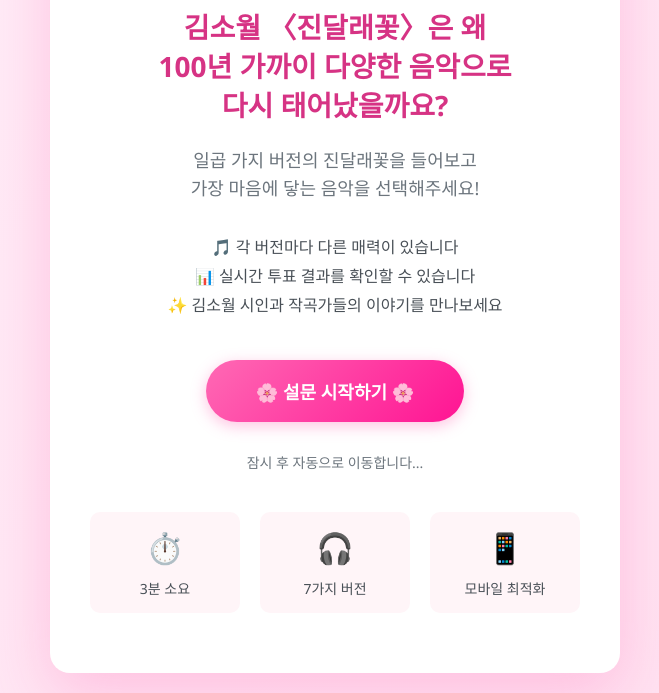
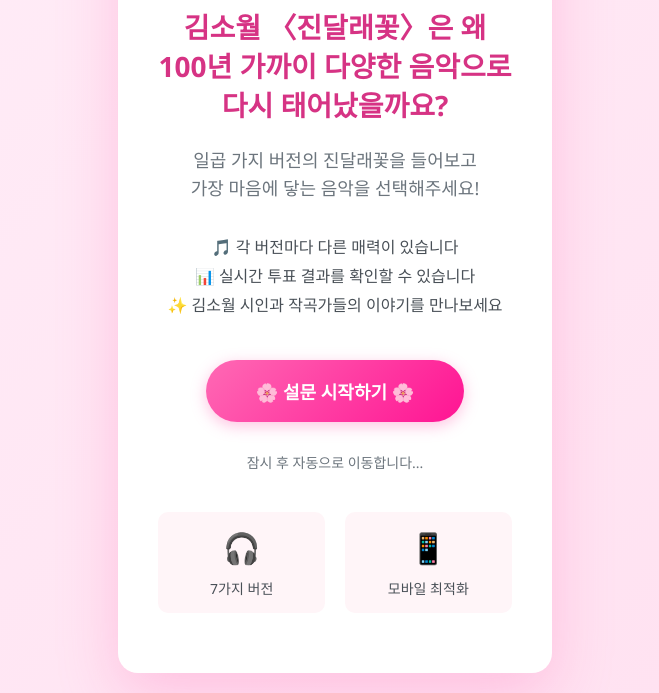
Before and after one commit to GAPYUNGHIGH-hub/azalea-survey-landing, a plain HTML site: page index.html in a window 1280 px wide. Shown: the part 201-894 px from the top of the page, without its empty margins (305-964 px from the left). Drawn offline with Linux system fonts and the light colour scheme.

Commit message:
Update index.html

```diff
--- a/index.html
+++ b/index.html
@@ -190,10 +190,7 @@
         </div>
 
         <div class="features">
-            <div class="feature">
-                <div class="feature-icon">⏱️</div>
-                <div class="feature-text">3분 소요</div>
-            </div>
+
             <div class="feature">
                 <div class="feature-icon">🎧</div>
                 <div class="feature-text">7가지 버전</div>
```
